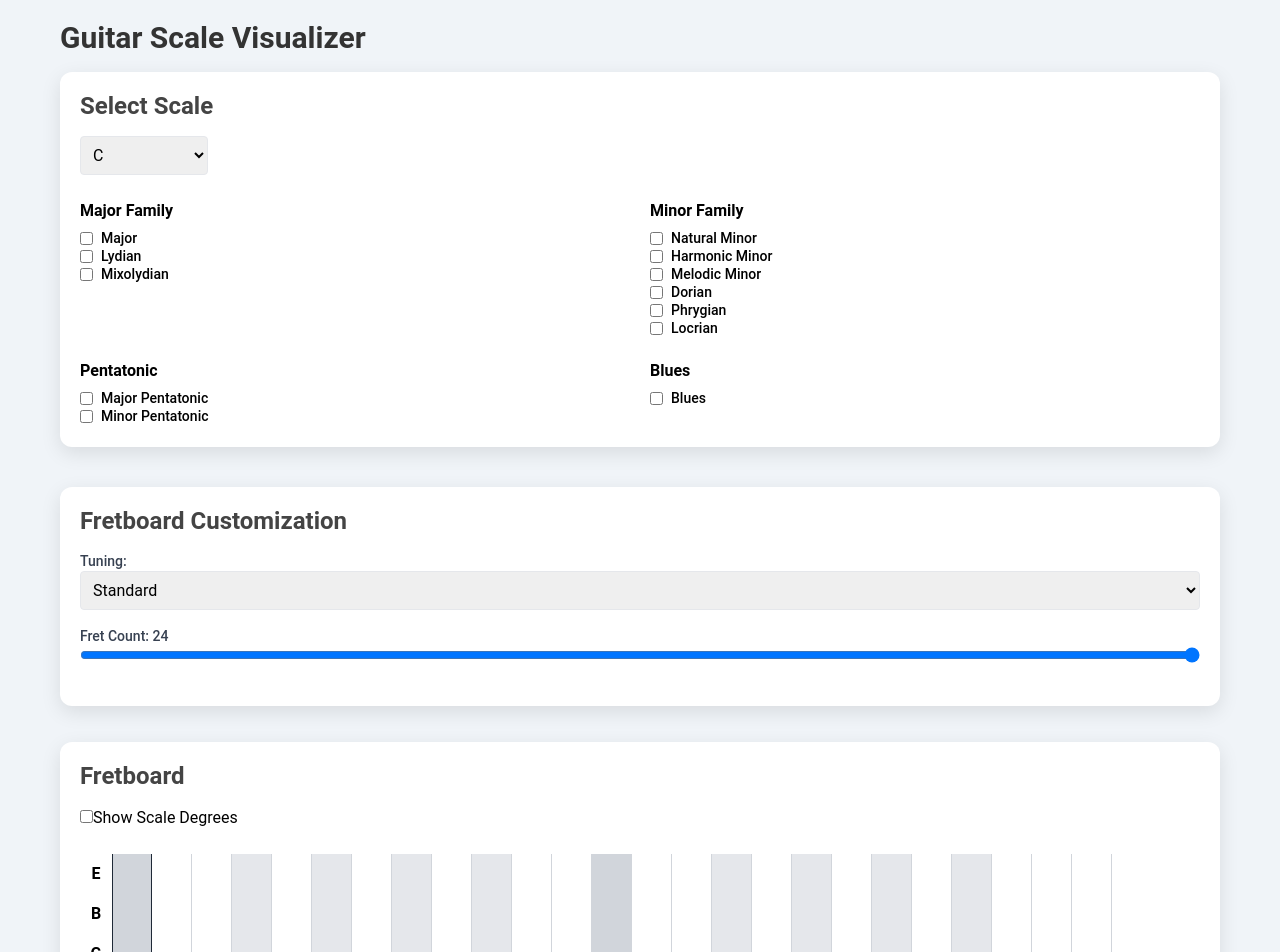
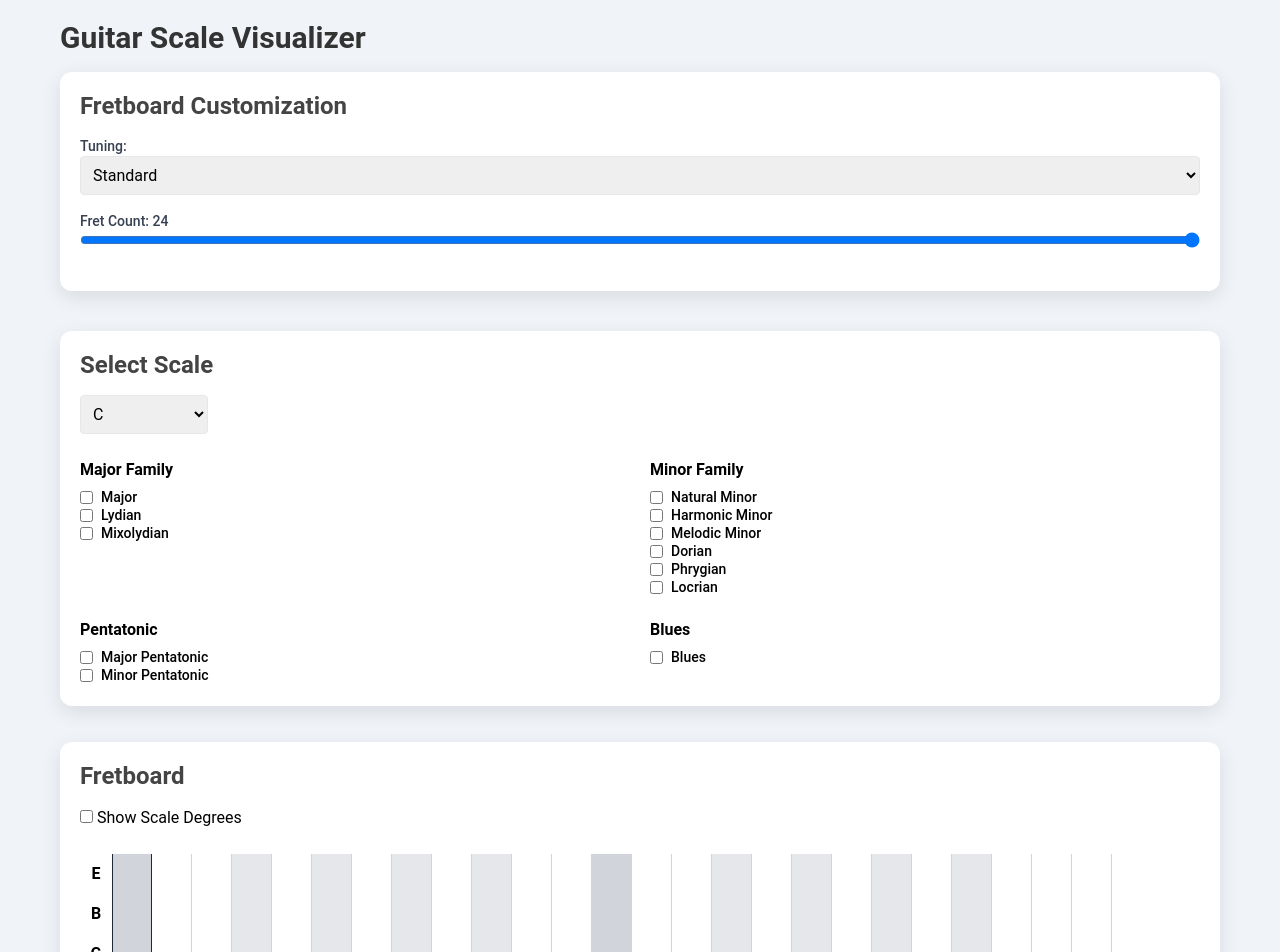
Before and after one commit to humandotlearning/guitar_visualiser, a React (Create React App) app: page / in a window 1280 px wide. Shown: the top 952 px of the page. Built offline with nearby package versions, Linux system fonts and the light colour scheme.

Commit message:
rearrange UI

```diff
--- a/src/App.js
+++ b/src/App.js
@@ -23,6 +23,15 @@ const App = () => {
     <div className="container mx-auto p-4">
       <h1 className="text-3xl font-bold mb-4">Guitar Scale Visualizer</h1>
       <div className="grid grid-cols-1 md:grid-cols-2 gap-4">
+      <div className="card">
+          <h2 className="text-xl font-semibold mb-2">Fretboard Customization</h2>
+          <FretboardCustomization
+            tuning={tuning}
+            setTuning={setTuning}
+            fretCount={fretCount}
+            setFretCount={setFretCount}
+          />
+        </div>
         <div className="card">
           <h2 className="text-xl font-semibold mb-2">Select Scale</h2>
           <ScaleSelector
@@ -30,15 +39,6 @@ const App = () => {
             setRootNote={setRootNote}
             selectedScale={selectedScale}
             setSelectedScale={setSelectedScale}
-          />
-        </div>
-        <div className="card">
-          <h2 className="text-xl font-semibold mb-2">Fretboard Customization</h2>
-          <FretboardCustomization
-            tuning={tuning}
-            setTuning={setTuning}
-            fretCount={fretCount}
-            setFretCount={setFretCount}
           />
         </div>
       </div>
--- a/src/components/Fretboard.jsx
+++ b/src/components/Fretboard.jsx
@@ -43,7 +43,7 @@ const Fretboard = ({ rootNote, selectedScale, showScaleDegrees, setShowScaleDegr
           checked={showScaleDegrees}
           onChange={(e) => setShowScaleDegrees(e.target.checked)}
         />
-        Show Scale Degrees
+        <t>  </t>Show Scale Degrees
       </label>
       <br></br>
       <br></br>
```
